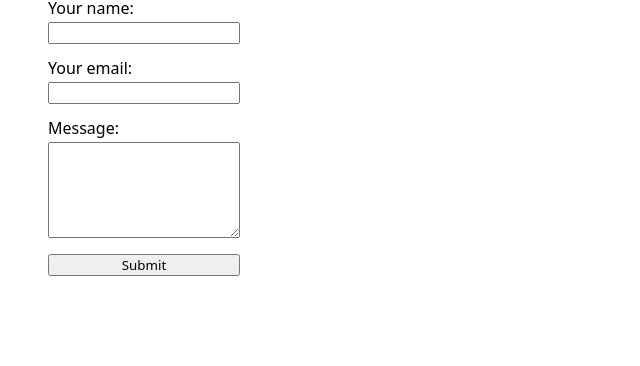
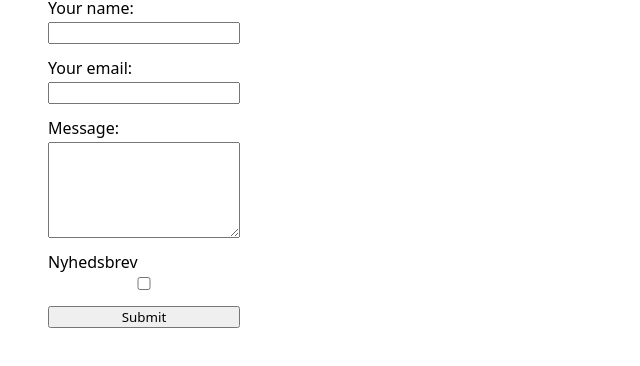
Before and after one commit to hepf0001/form, a plain HTML site: page index.html in a window 1280 px wide. Shown: the part 110-476 px from the top of the page, without its empty margins (0-640 px from the left). Drawn offline with Linux system fonts and the light colour scheme.

Commit message:
nyhedsbrev

```diff
--- a/index.html
+++ b/index.html
@@ -43,20 +43,8 @@
       <label for="name">Your name: <input type="text" id="name" name="name" /></label>
       <label for="email">Your email: <input type="email" id="email" name="email" /></label>
       <label for="message">Message:</label><textarea id="message" name="message"></textarea>
+      <label for="nyhedsbrev">Nyhedsbrev<input type="checkbox" /></label>
       <input type="submit" id="submit" />
     </form>
-    <!--
-    <form name="contact" netlify>
-      <p>
-        <label>Name <input type="text" name="name" /></label>
-      </p>
-      <p>
-        <label>Email <input type="email" name="email" /></label>
-      </p>
-      <p>
-        <button type="submit">Send</button>
-      </p>
-    </form>
--->
   </body>
 </html>
```
